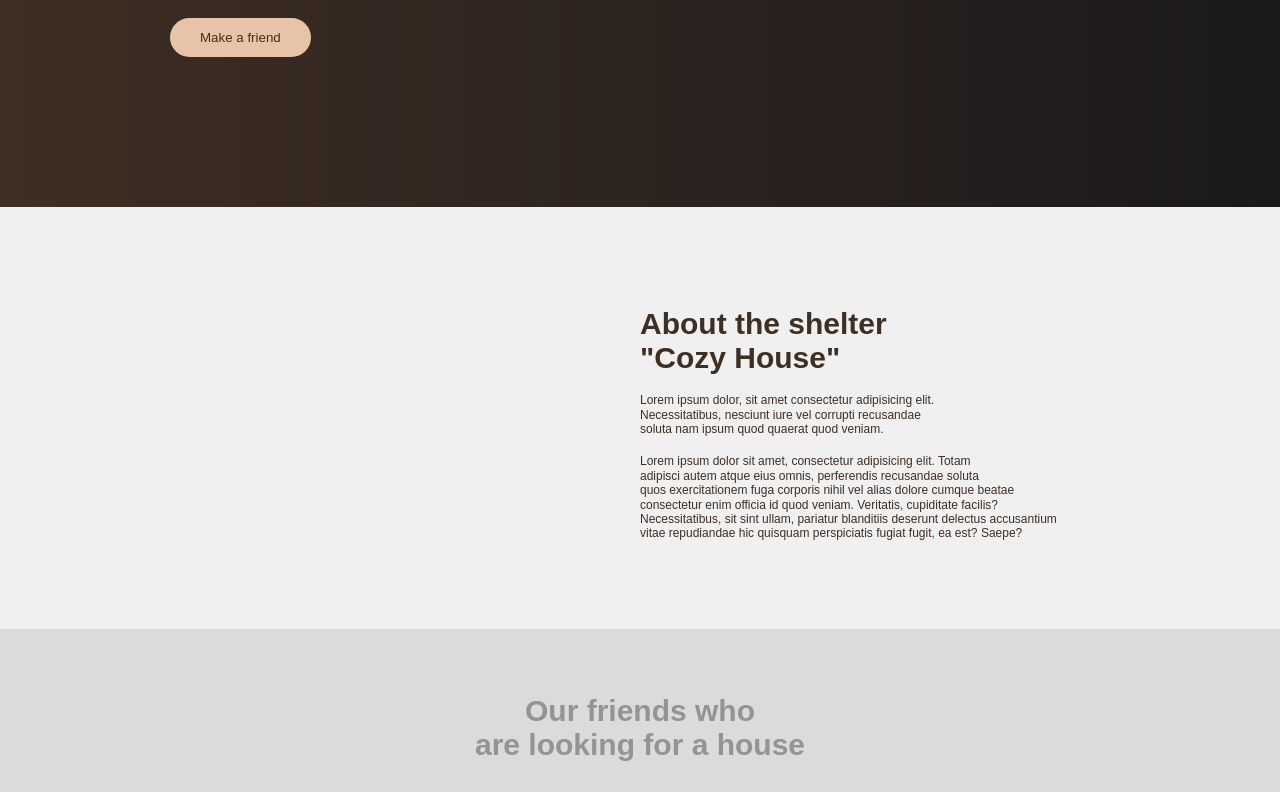
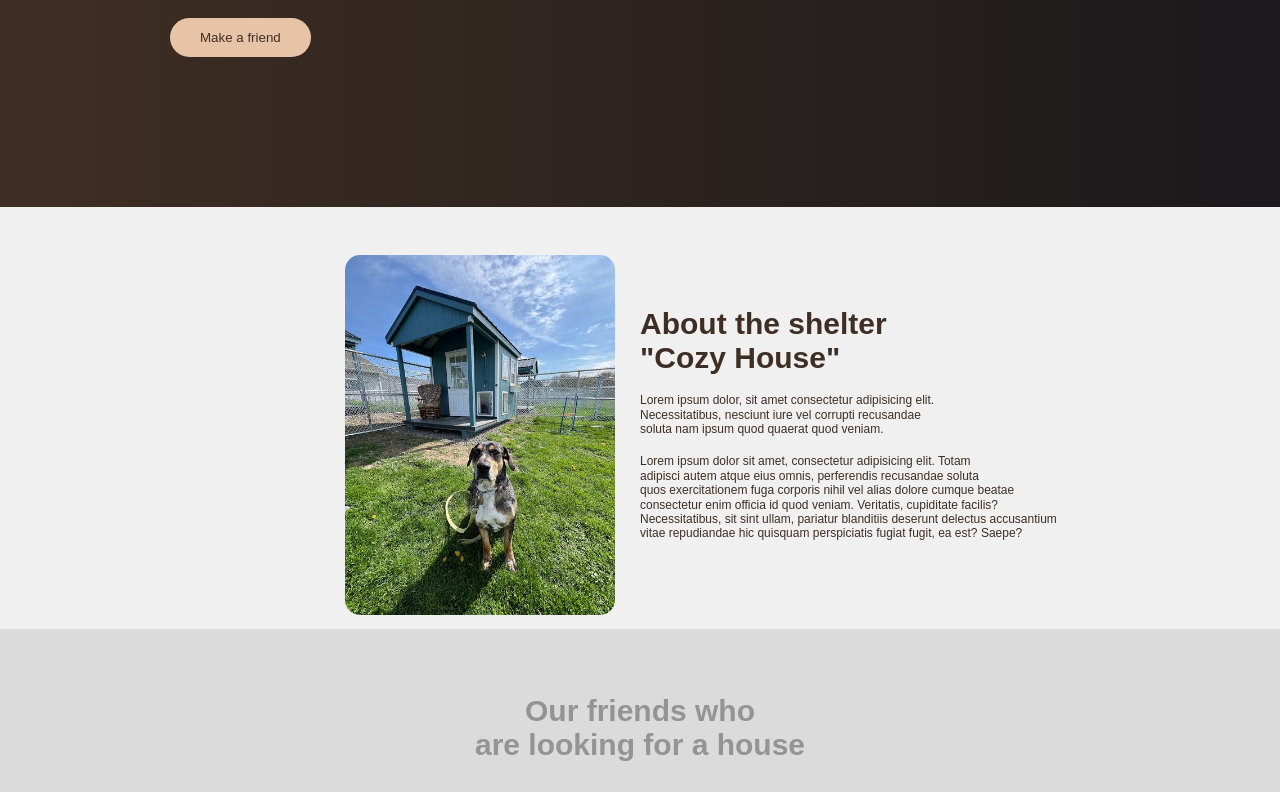
Before and after one commit to pujarai213/Dog-Website, a plain HTML site: page index.html in a window 1280 px wide. Shown: the part 510-1302 px from the top of the page. Drawn offline with Linux system fonts and the light colour scheme; a web font is replaced by a local one.

Commit message:
Admin edit: Added the shelter dog house image to the About the shelter section. (#2)

```diff
--- a/index.html
+++ b/index.html
@@ -33,6 +33,7 @@
     <div class="page2">
         <div class="image">
             <img src="browndog.png" alt="">
+            <img src="images/uploads/images-2-aa1d1d.jpg" alt="Cozy dog house at the shelter" style="width: 270px; margin-left: 345px; margin-top: 20px; border-radius: 15px;">
         </div>
         <div class="text">
             <h3>About the shelter <br>"Cozy House"</h3> <br>
```
Also changed, not shown: images/uploads/images-2-aa1d1d.jpg (added).
